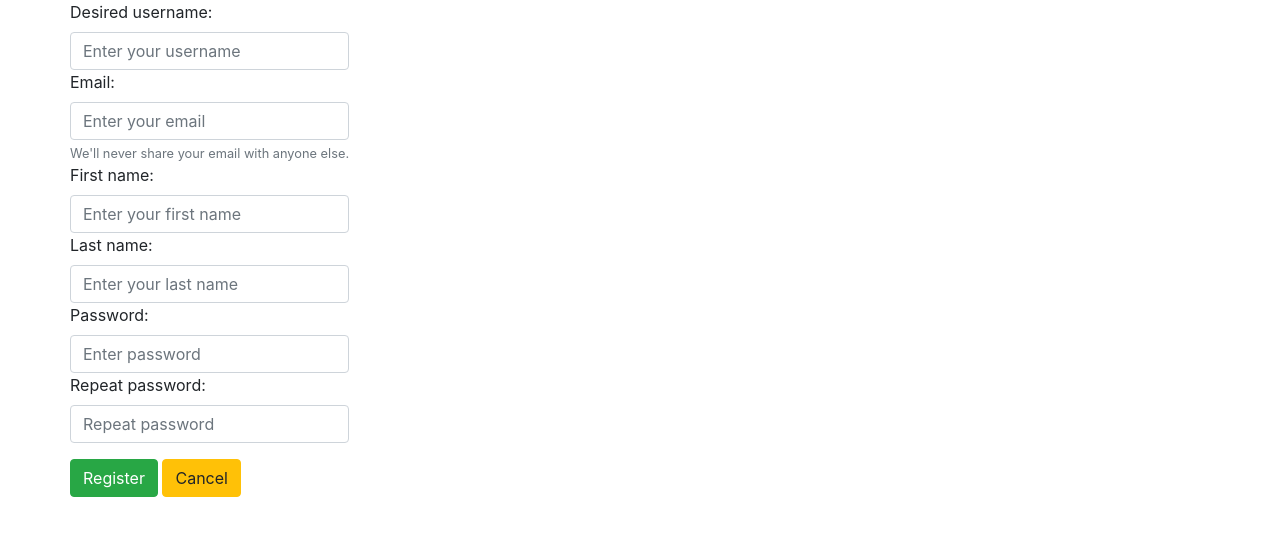
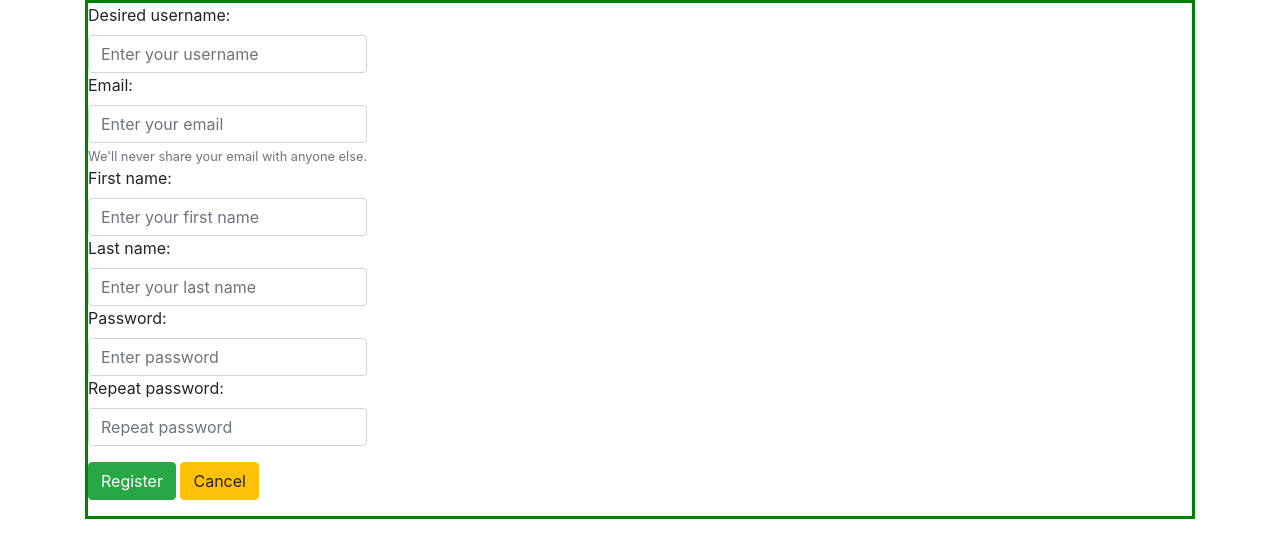
Before and after one commit to ViacheslavK/kpi_webAppFlaskSimpleProject, a Flask app: page /register/ in a window 1280 px wide. Shown: the part 56-614 px from the top of the page. Run offline with Flask 2, Linux system fonts and the light colour scheme; some libraries are stand-ins or nearby versions.

Commit message:
Style changes

```diff
--- a/app/errors.py
+++ b/app/errors.py
@@ -1,5 +1,9 @@
 from flask import render_template
 from app import app, db
+
+@app.errorhandler(401)
+def not_found_error(error):
+    return render_template('401.html'), 401
 
 @app.errorhandler(404)
 def not_found_error(error):
--- a/app/static/styles/custom.css
+++ b/app/static/styles/custom.css
@@ -7,3 +7,8 @@
 .vertical-center {
     margin: 0;
 }
+
+.center-form {
+    margin: auto;
+    border: 3px solid green;
+}
--- a/app/templates/404.html
+++ b/app/templates/404.html
@@ -3,7 +3,7 @@
 
 {% block content %}
 <div class="container">
-    <h1>Page Not Found</h1>
+    <h1>Page is not exists or you have no access here</h1>
     <p><a href="{{ url_for('index') }}">Back</a></p>
 </div>
 {% endblock %}
--- a/app/templates/login_page.html
+++ b/app/templates/login_page.html
@@ -12,7 +12,7 @@
                 Incorrect username or password
             </div>
         {% endif %}
-        <div class="row">
+        <div class="row center-form">
             <form action="." method="POST">
                 <div class="form-group">
                 <label for="username">Username:</label>
--- a/app/templates/register.html
+++ b/app/templates/register.html
@@ -20,7 +20,7 @@
                 User with this email already registered
             </div>
         {% endif %}
-        <div class="row">
+        <div class="row center-form">
             <form action="." method="POST">
                 <div class="form-group">
                     <label for="username">Desired username:</label>
```
Also changed, not shown: app/templates/401.html (+9 -0 lines).
